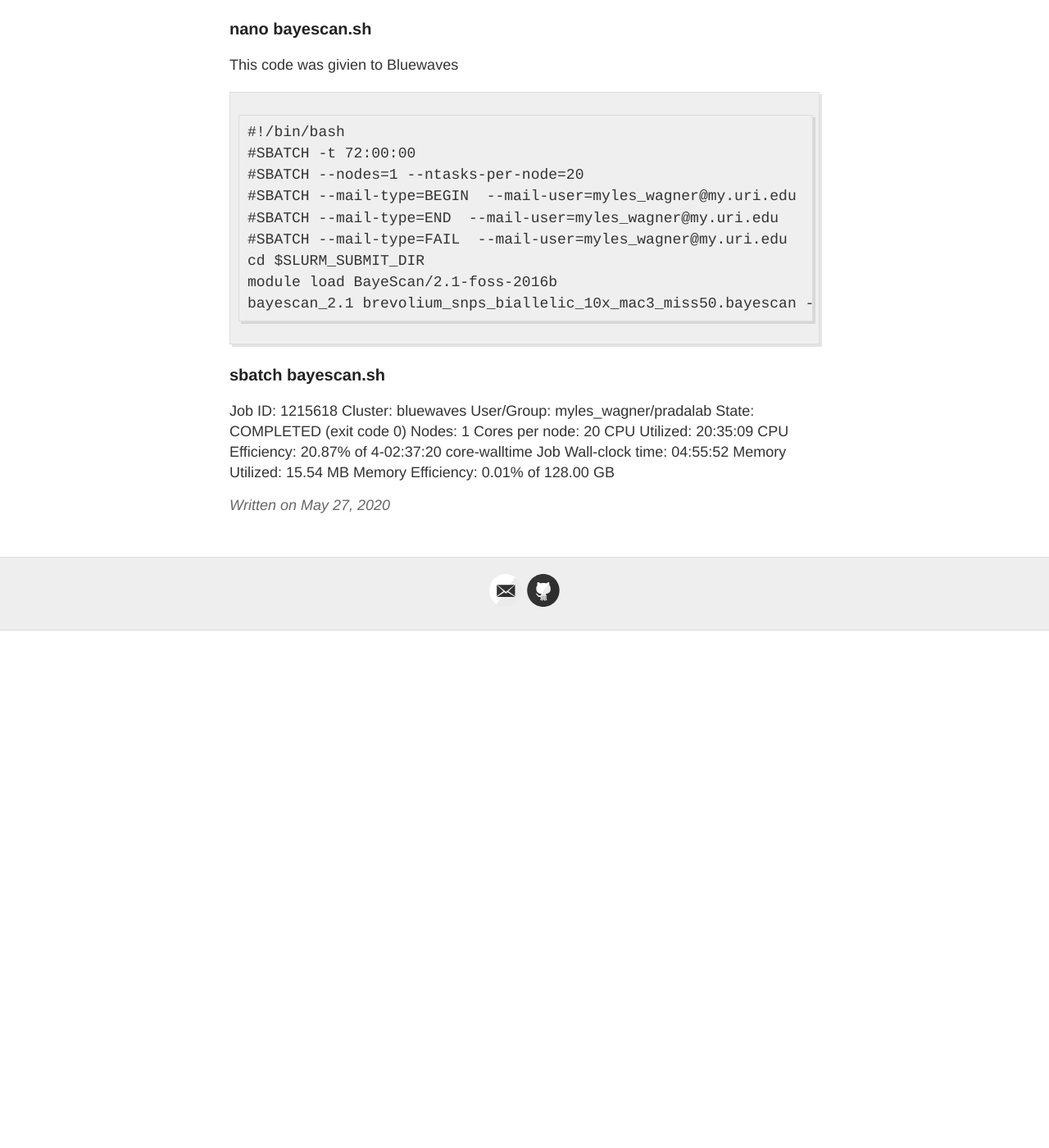
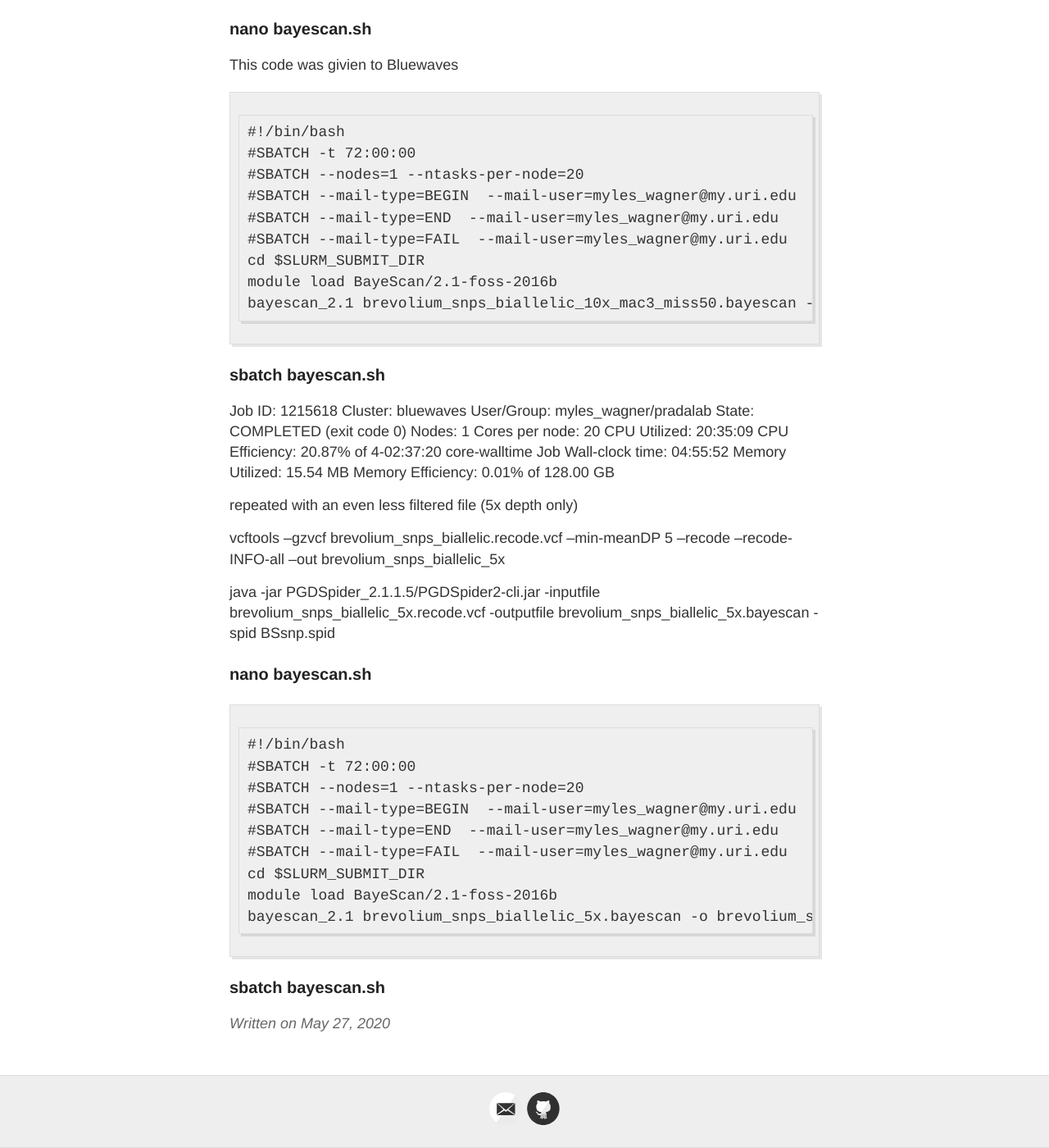
Before and after one commit to Mwags24/Brevolium_Notebook, a Jekyll site: the page built from _posts/2020-5-27-Bayscan.md, in a window 1280 px wide and 1400 px high, scrolled down 736 px. Shown: the whole window at 82% size. Built offline with Jekyll 4.4.1, drawn with Linux system fonts in a browser that asks for light colours; before the commit the page ends 1505 px from its top, so only the background shows below that.

Commit message:
adding to posts

````diff
--- a/_posts/2020-5-27-Bayscan.md
+++ b/_posts/2020-5-27-Bayscan.md
@@ -46,3 +46,29 @@ CPU Efficiency: 20.87% of 4-02:37:20 core-walltime
 Job Wall-clock time: 04:55:52
 Memory Utilized: 15.54 MB
 Memory Efficiency: 0.01% of 128.00 GB
+
+
+
+
+repeated with an even less filtered file (5x depth only)
+
+vcftools --gzvcf  brevolium_snps_biallelic.recode.vcf --min-meanDP 5 --recode --recode-INFO-all --out brevolium_snps_biallelic_5x
+
+
+java -jar PGDSpider_2.1.1.5/PGDSpider2-cli.jar -inputfile brevolium_snps_biallelic_5x.recode.vcf -outputfile brevolium_snps_biallelic_5x.bayescan -spid BSsnp.spid
+
+
+### nano bayescan.sh
+```
+#!/bin/bash
+#SBATCH -t 72:00:00
+#SBATCH --nodes=1 --ntasks-per-node=20
+#SBATCH --mail-type=BEGIN  --mail-user=myles_wagner@my.uri.edu
+#SBATCH --mail-type=END  --mail-user=myles_wagner@my.uri.edu
+#SBATCH --mail-type=FAIL  --mail-user=myles_wagner@my.uri.edu
+cd $SLURM_SUBMIT_DIR
+module load BayeScan/2.1-foss-2016b
+bayescan_2.1 brevolium_snps_biallelic_5x.bayescan -o brevolium_snps_biallelic_5x.bayescan.out put -n 5000 -thin 10 -nbp 20 -pilot 5000 -burn 50000 -pr_odds 100 -threads 20
+```
+
+### sbatch bayescan.sh
````
Also changed, not shown: _posts/2020-5-28-pcadapt.md (added, +13 -0 lines).
